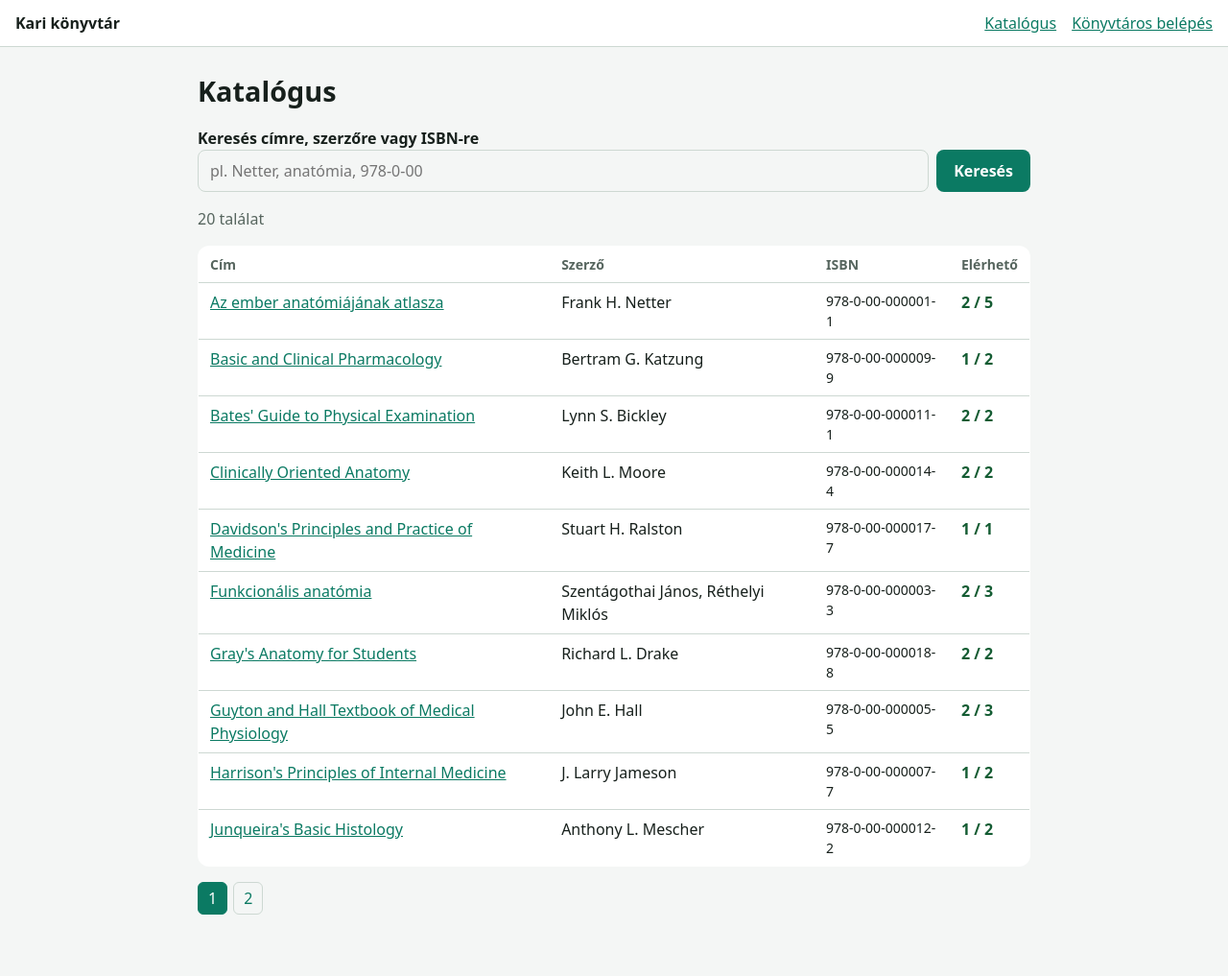
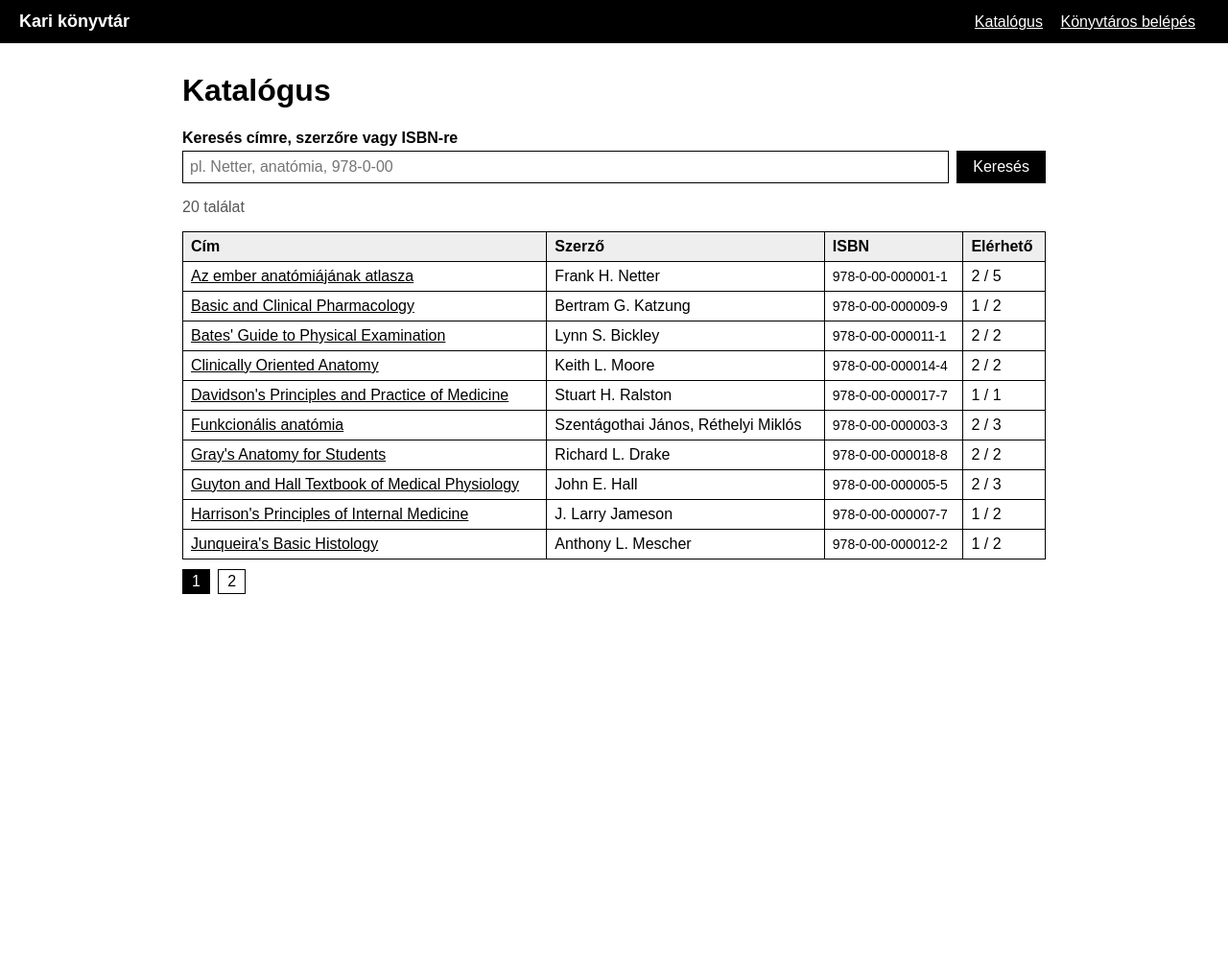
Before and after one commit to cofarialex/WebLabor, a PHP site: page / in a window 1280 px wide. Shown: the whole page at 96% size. After the commit the page ends 619 px from the top, so only its background shows below. Run offline with PHP 8.4, Linux system fonts and the light colour scheme.

Commit message:
Könyvtár (p14): egyszerűbb, fekete-fehér design

```diff
--- a/Eloadas/konyvtar/public/style.css
+++ b/Eloadas/konyvtar/public/style.css
@@ -1,139 +1,80 @@
-/* style.css – a Kari könyvtár kinézete (a Jegyzetek stílusára építve, sötét móddal). */
-
-:root {
-  --hatter: #f4f6f5;
-  --kartya: #ffffff;
-  --szoveg: #17201c;
-  --halvany: #56655e;
-  --vonal: #cdd8d2;
-  --kiemelo: #0b7a63;
-  --ok-hatter: #dcf2e4;
-  --ok-szoveg: #145c33;
-  --hiba-hatter: #fbe2de;
-  --hiba-szoveg: #9b2a1f;
-}
-
-@media (prefers-color-scheme: dark) {
-  :root {
-    --hatter: #0e1513;
-    --kartya: #17201c;
-    --szoveg: #e3ede8;
-    --halvany: #9aaca4;
-    --vonal: #2c3b35;
-    --kiemelo: #3cc4a1;
-    --ok-hatter: #113321;
-    --ok-szoveg: #8fe3b0;
-    --hiba-hatter: #3e1714;
-    --hiba-szoveg: #f6a59c;
-  }
-}
-
-* { box-sizing: border-box; }
+/* Kari könyvtár – egyszerű fekete-fehér stílus */
 
 body {
   margin: 0;
-  background: var(--hatter);
-  color: var(--szoveg);
-  font: 16px/1.5 system-ui, -apple-system, "Segoe UI", sans-serif;
+  font-family: Arial, Helvetica, sans-serif;
+  font-size: 16px;
+  color: #000;
+  background: #fff;
 }
 
-a { color: var(--kiemelo); }
-h1 { margin: 8px 0 16px; font-size: 1.8rem; }
-h2 { font-size: 1.2rem; margin: 28px 0 10px; }
+a { color: #000; }
 
-/* --- Fejléc és menü --- */
+/* Fejléc: fekete sáv, fehér betűk */
 .fejlec {
   display: flex;
   flex-wrap: wrap;
   justify-content: space-between;
   align-items: center;
-  gap: 8px 20px;
-  padding: 12px 16px;
-  background: var(--kartya);
-  border-bottom: 1px solid var(--vonal);
+  gap: 10px;
+  padding: 12px 20px;
+  background: #000;
 }
-.logo { font-weight: 700; color: var(--szoveg); text-decoration: none; }
-.fejlec nav { display: flex; flex-wrap: wrap; align-items: center; gap: 4px 16px; }
+.fejlec a, .fejlec button.link { color: #fff; }
+.logo { font-weight: bold; font-size: 18px; text-decoration: none; }
+.fejlec nav a { margin-right: 14px; }
 
-main { max-width: 900px; margin: 0 auto; padding: 16px 16px 64px; }
-
-/* --- Üzenetek --- */
-.doboz { padding: 10px 14px; border-radius: 8px; margin: 12px 0; }
-.ok   { background: var(--ok-hatter);   color: var(--ok-szoveg); }
-.hiba { background: var(--hiba-hatter); color: var(--hiba-szoveg); }
-.halvany { color: var(--halvany); }
-.zold  { color: var(--ok-szoveg); font-weight: 600; }
-.piros { color: var(--hiba-szoveg); font-weight: 600; }
-.kicsi { font-size: .875rem; }
-
-/* --- Űrlapok --- */
-.urlap, .kartya {
-  display: grid;
-  gap: 6px;
-  background: var(--kartya);
-  border: 1px solid var(--vonal);
-  border-radius: 12px;
-  padding: 16px 20px;
-  margin: 16px 0;
-}
-.kartya { display: block; }
-.kartya h2 { margin-top: 0; }
-.urlap h2 { margin: 0 0 4px; }
-.keskeny { max-width: 380px; }
-label { font-weight: 600; margin-top: 6px; }
-
-input, select {
-  font: inherit;
-  color: inherit;
-  background: var(--hatter);
-  border: 1px solid var(--vonal);
-  border-radius: 8px;
-  padding: 9px 12px;
-  width: 100%;
+main {
+  max-width: 900px;
+  margin: 0 auto;
+  padding: 10px 20px 40px;
 }
 
-input:focus-visible, select:focus-visible, button:focus-visible, a:focus-visible {
-  outline: 3px solid var(--kiemelo);
-  outline-offset: 2px;
+/* Üzenetek */
+.doboz { padding: 10px; margin: 12px 0; border: 1px solid #000; }
+.hiba { border-width: 2px; font-weight: bold; }
+.halvany { color: #555; }
+.piros { font-weight: bold; }   /* késés, nincs elérhető példány */
+.kicsi { font-size: 14px; }
+
+/* Űrlapok */
+.urlap, .kartya { border: 1px solid #000; padding: 15px; margin: 15px 0; }
+.keskeny { max-width: 350px; }
+label { display: block; font-weight: bold; margin-top: 10px; }
+input, select {
+  width: 100%;
+  box-sizing: border-box;
+  padding: 7px;
+  margin-top: 4px;
+  border: 1px solid #000;
+  font-size: 16px;
 }
-
 button {
-  justify-self: start;
-  font: inherit;
-  font-weight: 600;
+  margin-top: 12px;
+  padding: 7px 16px;
+  background: #000;
   color: #fff;
-  background: var(--kiemelo);
-  border: 0;
-  border-radius: 8px;
-  padding: 9px 18px;
+  border: 1px solid #000;
+  font-size: 16px;
   cursor: pointer;
 }
-@media (prefers-color-scheme: dark) { button { color: #06231b; } }
+button:hover { background: #fff; color: #000; }
+.kereso .sor { display: flex; gap: 8px; }
+.kereso .sor button { margin-top: 4px; }
+form.inline { display: inline; }
+button.link { background: none; border: none; padding: 0; margin: 0; text-decoration: underline; }
+.kicsi-gomb { margin: 0; padding: 3px 8px; font-size: 14px; }
 
-.kereso .sor { display: flex; gap: 8px; }
-form.inline { display: inline; margin: 0; }
-button.link { background: none; color: var(--kiemelo); padding: 0; font-weight: 400; text-decoration: underline; }
-.kicsi-gomb { padding: 4px 10px; font-size: .875rem; }
+/* Táblázatok */
+table { width: 100%; border-collapse: collapse; margin: 10px 0; }
+th, td { border: 1px solid #000; padding: 6px 8px; text-align: left; }
+th { background: #eee; }
 
-/* --- Táblázatok --- */
-table {
-  width: 100%;
-  border-collapse: collapse;
-  background: var(--kartya);
-  border: 1px solid var(--vonal);
-  border-radius: 12px;
-  overflow: hidden;
-}
-th, td { text-align: left; padding: 8px 12px; border-bottom: 1px solid var(--vonal); vertical-align: top; }
-th { font-size: .875rem; color: var(--halvany); }
-tbody tr:last-child td { border-bottom: 0; }
+/* Lapozó */
+.lapozo a, .lapozo span { display: inline-block; padding: 3px 9px; border: 1px solid #000; margin-right: 4px; text-decoration: none; }
+.lapozo span { background: #000; color: #fff; }
 
-/* Keskeny képernyőn a táblázat vízszintesen görgethető, ne lógjon ki az oldalból. */
-@media (max-width: 640px) {
+/* Telefonon a széles táblázat oldalra görgethető */
+@media (max-width: 600px) {
   table { display: block; overflow-x: auto; }
 }
-
-/* --- Lapozó --- */
-.lapozo { display: flex; gap: 6px; margin-top: 16px; }
-.lapozo a, .lapozo span { padding: 4px 10px; border: 1px solid var(--vonal); border-radius: 6px; text-decoration: none; }
-.lapozo span { background: var(--kiemelo); color: #fff; border-color: var(--kiemelo); }
```
Also changed, not shown: 1 other file.
